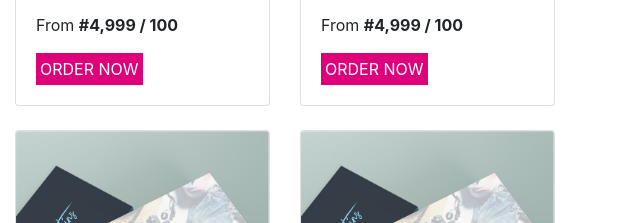
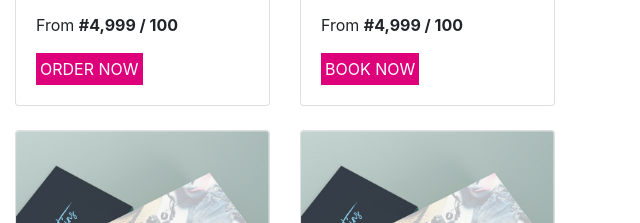
Before and after one commit to oluwakamiyeayan/learning-grid-system, a plain HTML site: page index.html in a window 1280 px wide. Shown: the part 756-979 px from the top of the page, 640-1280 px from the left. Drawn offline with Linux system fonts and the light colour scheme.

Commit message:
second commit

```diff
--- a/index.html
+++ b/index.html
@@ -105,7 +105,7 @@
                     <div class="card-body">
                         <p h5> Business cards</p>
                         <p>From <b>#4,999 / 100</b></p>
-                        <button class="p-1" style="background-color: #DE007B; color: white; border: none;">ORDER NOW</button>
+                        <button class="p-1" style="background-color: #DE007B; color: white; border: none;">BOOK NOW</button>
                     </div>
                 </div>
             </div>
```
